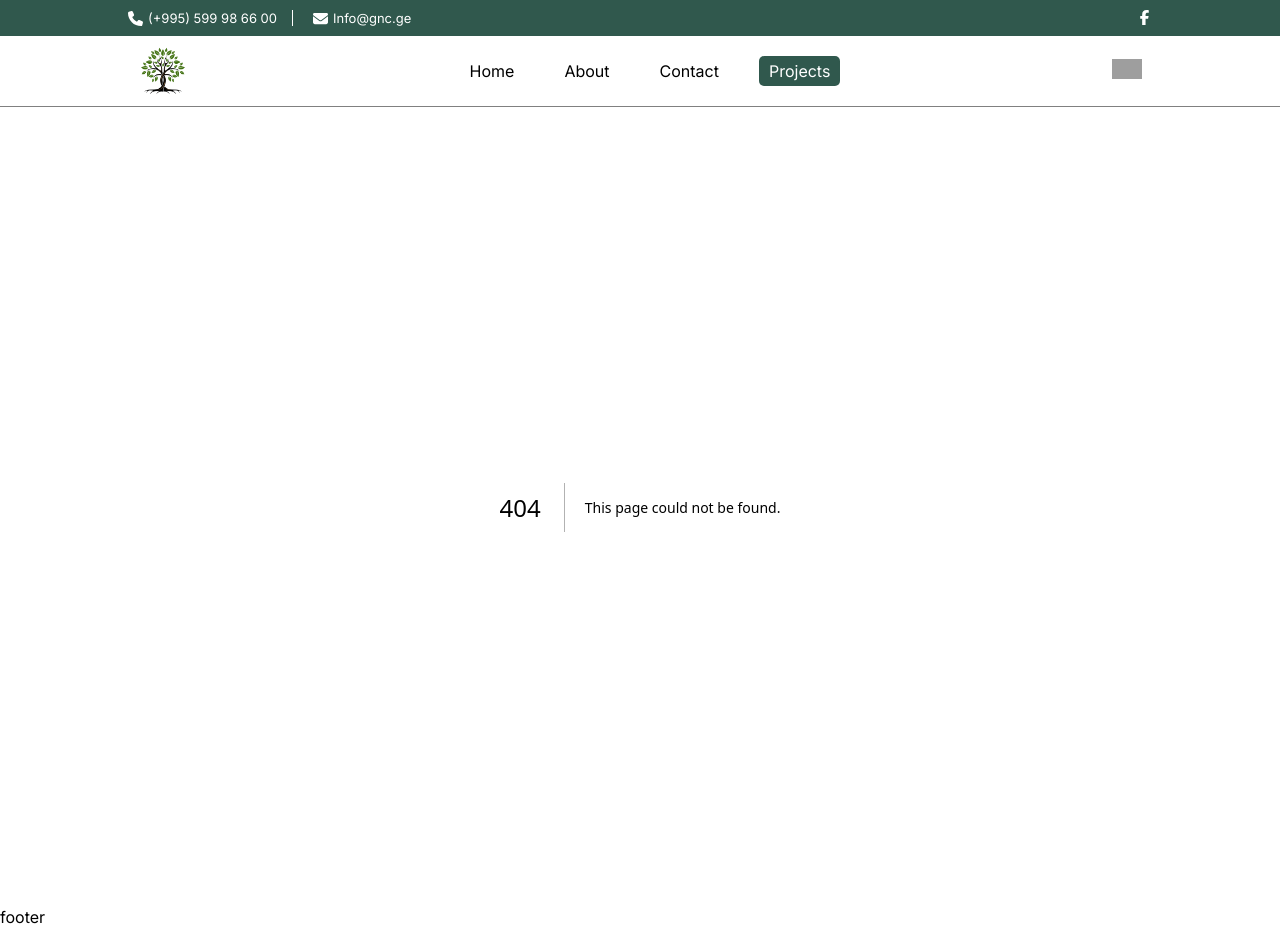
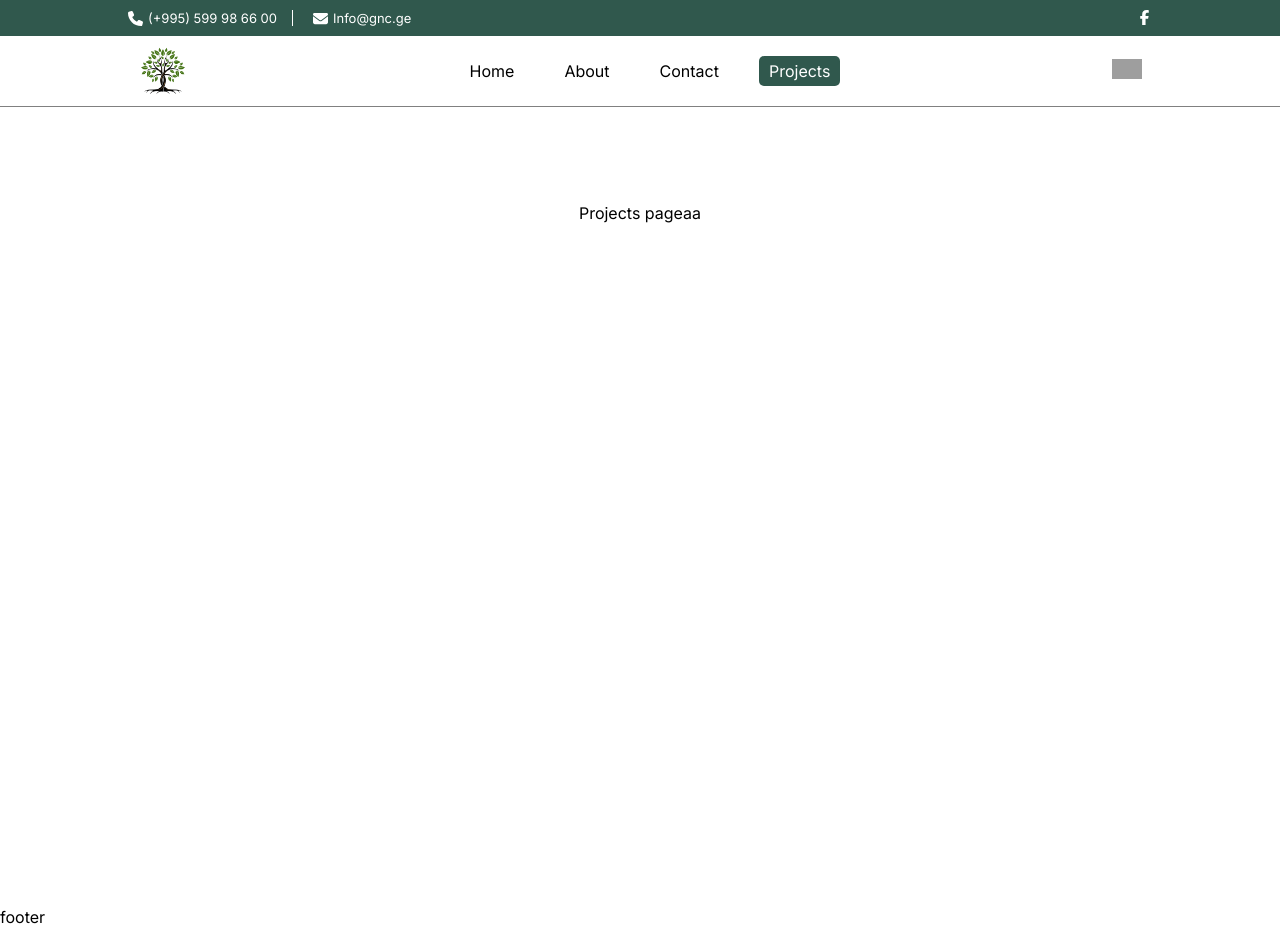
Before and after one commit to PickleSoda/gnc-next, a Next.js app: page /projects in a window 1280 px wide. Before the commit this address had no page. Built offline with nearby package versions, Linux system fonts and the light colour scheme; grey boxes are pictures that could not be loaded.

Commit message:
add projects page

```diff
--- /dev/null
+++ b/app/projects/page.tsx
@@ -0,0 +1,9 @@
+import styles from "@/app/page.module.css";
+
+const ProjectsPage = () => {
+    return (
+        <div className={styles.main}>Projects pageaa</div>
+    )
+}
+
+export default ProjectsPage
```
